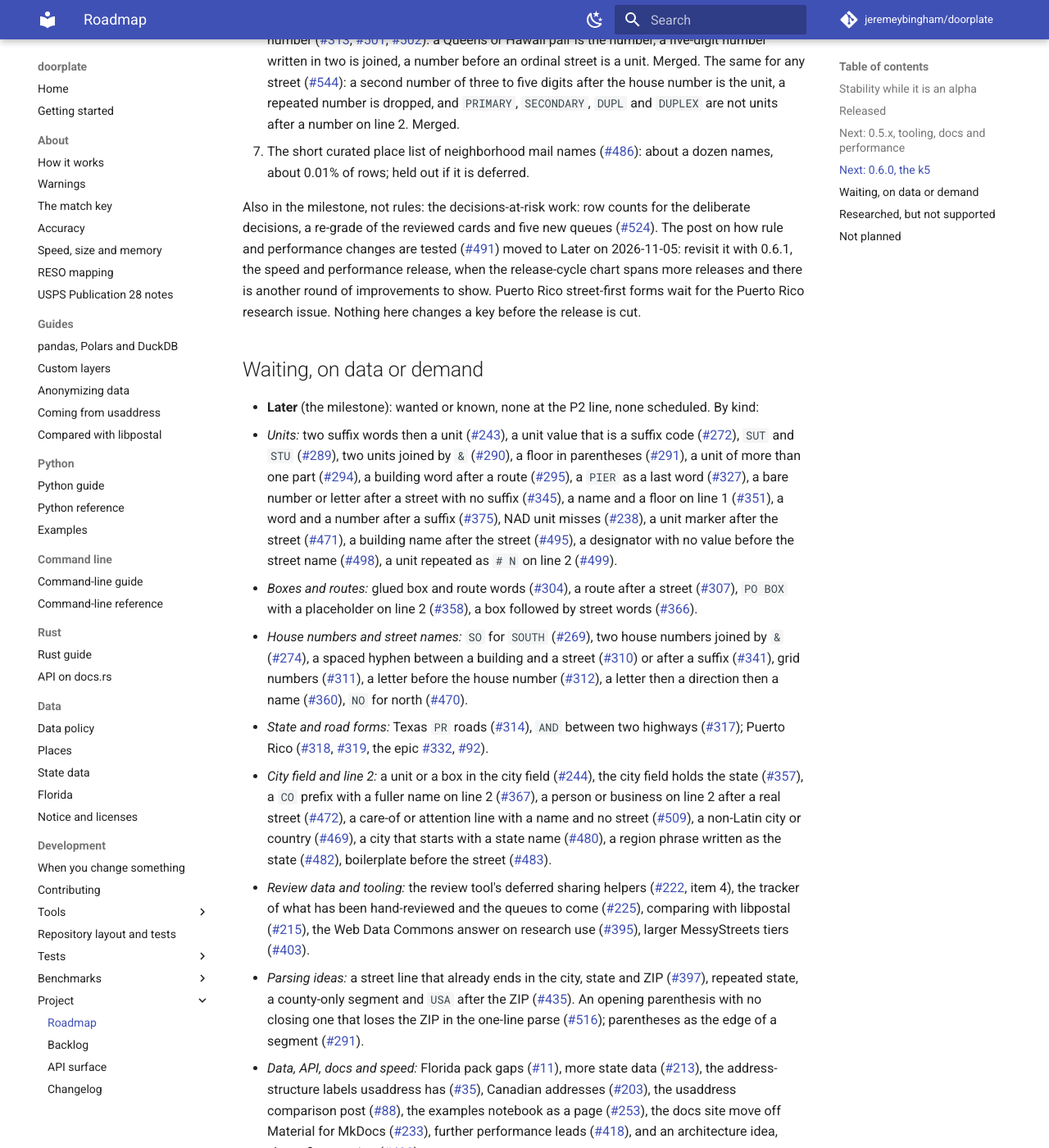
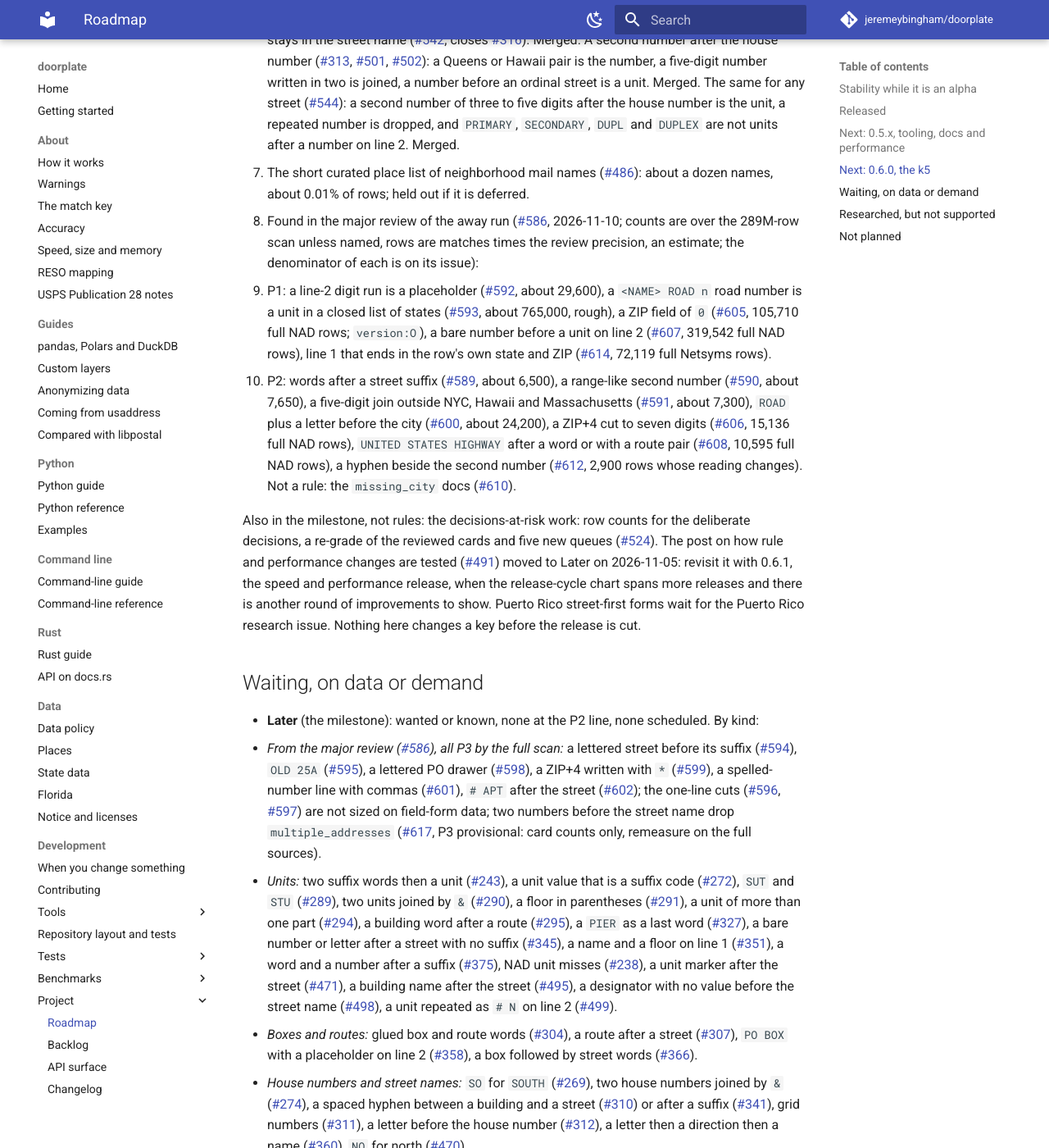
Before and after one commit to jeremeybingham/doorplate, an MkDocs documentation site: the page built from docs/roadmap.md, in a window 1280 px wide and 1400 px high, scrolled down 3161 px. Shown: the whole window at 82% size. Built offline with MkDocs 1.6.1 and Material for MkDocs 9.7.7, drawn with Linux system fonts in a browser that asks for light colours; comment, search, counter and statistics services are not loaded; some of the changed text lies outside the part shown.

Commit message:
docs: roadmap and backlog for the issues of the major review (#586, B7)
Adds the review's issues to the 0.6.0 and Later lists in the roadmap with their
measured rows and denominators; tracker #416 and the issue milestones and labels
were updated on GitHub in the same step.

Co-Authored-By: Claude Sonnet 5.5 <noreply@anthropic.com>

```diff
--- a/docs/roadmap.md
+++ b/docs/roadmap.md
@@ -5,7 +5,7 @@ What is planned, what depends on what, and what is deliberately not planned.
 messy addresses it sees, the sooner the items below that need them can happen. To send
 some, see [Sharing messy data](../CONTRIBUTING.md#sharing-messy-data).
 
-**Last reviewed 2026-11-03, against the issues up to #502.** The rules for the labels, the milestones and the order are in
+**Last reviewed 2026-11-11, against the issues up to #617 (the major review of the away run, #586, step B7).** The rules for the labels, the milestones and the order are in
 [`backlog.md`](backlog.md); the open trackers are #402 (0.5.x, in order), #416 (0.6.0, the `k5`) and #417 (decided against).
 
 ## Stability while it is an alpha
@@ -81,6 +81,9 @@ of 41 are analyzed; the rest and the final rescore may move issues in or out) an
 6. Unit forms: unit text with no designator on line 2 (#320, first part: a number before a designator word and a directional street name), words Pub 28 does not list as designators (#321, first part: condo and site words on line 2), a unit between the house number and the street (#296, merged). Position words and `ADU` on line 2 are a unit type (#545, merged). A road number written before the road type (`331 5659 PRIVATE ROAD`, `2210 3315 FM RD`) stays in the street name (#542, closes #316). Merged.
    A second number after the house number (#313, #501, #502): a Queens or Hawaii pair is the number, a five-digit number written in two is joined, a number before an ordinal street is a unit. Merged. The same for any street (#544): a second number of three to five digits after the house number is the unit, a repeated number is dropped, and `PRIMARY`, `SECONDARY`, `DUPL` and `DUPLEX` are not units after a number on line 2. Merged.
 7. The short curated place list of neighborhood mail names (#486): about a dozen names, about 0.01% of rows; held out if it is deferred.
+8. Found in the major review of the away run (#586, 2026-11-10; counts are over the 289M-row scan unless named, rows are matches times the review precision, an estimate; the denominator of each is on its issue):
+   - P1: a line-2 digit run is a placeholder (#592, about 29,600), a `<NAME> ROAD n` road number is a unit in a closed list of states (#593, about 765,000, rough), a ZIP field of `0` (#605, 105,710 full NAD rows; `version:O`), a bare number before a unit on line 2 (#607, 319,542 full NAD rows), line 1 that ends in the row's own state and ZIP (#614, 72,119 full Netsyms rows).
+   - P2: words after a street suffix (#589, about 6,500), a range-like second number (#590, about 7,650), a five-digit join outside NYC, Hawaii and Massachusetts (#591, about 7,300), `ROAD` plus a letter before the city (#600, about 24,200), a ZIP+4 cut to seven digits (#606, 15,136 full NAD rows), `UNITED STATES HIGHWAY` after a word or with a route pair (#608, 10,595 full NAD rows), a hyphen beside the second number (#612, 2,900 rows whose reading changes). Not a rule: the `missing_city` docs (#610).
 
 Also in the milestone, not rules: the decisions-at-risk work: row counts for the deliberate decisions, a re-grade of the reviewed cards and five new queues (#524). The post on how rule and performance changes are tested (#491) moved to Later on 2026-11-05: revisit it with 0.6.1, the speed and performance release, when the release-cycle chart spans more releases and there is another round of improvements to show.
 Puerto Rico street-first forms wait for the Puerto Rico research issue. Nothing here changes a key before the release is cut.
@@ -88,6 +91,7 @@ Puerto Rico street-first forms wait for the Puerto Rico research issue. Nothing
 ## Waiting, on data or demand
 
 - **Later** (the milestone): wanted or known, none at the P2 line, none scheduled. By kind:
+  - *From the major review (#586), all P3 by the full scan:* a lettered street before its suffix (#594), `OLD 25A` (#595), a lettered PO drawer (#598), a ZIP+4 written with `*` (#599), a spelled-number line with commas (#601), `# APT` after the street (#602); the one-line cuts (#596, #597) are not sized on field-form data; two numbers before the street name drop `multiple_addresses` (#617, P3 provisional: card counts only, remeasure on the full sources).
   - *Units:* two suffix words then a unit (#243), a unit value that is a suffix code (#272), `SUT` and `STU` (#289), two units joined by `&` (#290), a floor in parentheses (#291), a
     unit of more than one part (#294), a building word after a route (#295), a `PIER` as a last word (#327), a bare number or letter after a street with no suffix (#345), a name and a floor on line 1 (#351),
     a word and a number after a suffix (#375), NAD unit misses (#238), a unit marker after the street (#471), a building name after the street (#495), a designator with no value before
@@ -104,7 +108,7 @@ Puerto Rico street-first forms wait for the Puerto Rico research issue. Nothing
   - *Parsing ideas:* a street line that already ends in the city, state and ZIP (#397), repeated state, a county-only segment and `USA` after the ZIP (#435). An opening parenthesis with no closing one that loses the ZIP in the one-line parse (#516); parentheses as the edge of a segment (#291).
   - *Data, API, docs and speed:* Florida pack gaps (#11), more state data (#213), the address-structure labels usaddress has (#35), Canadian addresses (#203), the usaddress comparison post (#88), the examples notebook as a page (#253),
     the docs site move off Material for MkDocs (#233), further performance leads (#418), and an architecture idea, shape-first parsing (#490).
-- **Tooling** (never shipped, never closed): evaluating MessyStreets (#323); the Try page (#434) is in review; benchmarks from a look at fastaddress (#511: a warning-versus-error AUC, a speed column, about 540 labeled messy rows).
+- **Tooling** (never shipped, never closed): evaluating MessyStreets (#323); the Try page (#434) is in review; the ny-corps CEO ingest (#609, from the major review); benchmarks from a look at fastaddress (#511: a warning-versus-error AUC, a speed column, about 540 labeled messy rows).
 - **More shapes and rules** not tied to a state, known and not yet an issue: named buildings without a building word (`THE GARRETT`, `UPTOWN SQUARE`);
   highway modifiers before a city on one line
   (`NORTH HIGHWAY 71 BUSINESS LOWELL`); a comma after a directional (`3324 N, ANDREWS AVE`); a PO box on line 2 beside a street with no number; a unit
```
Also changed, not shown: docs/backlog.md (+1 -1 lines).
